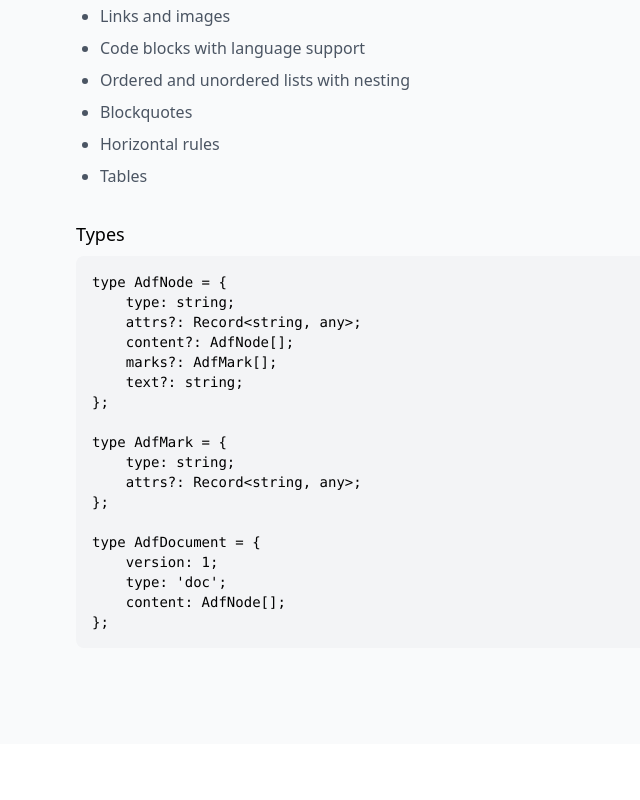
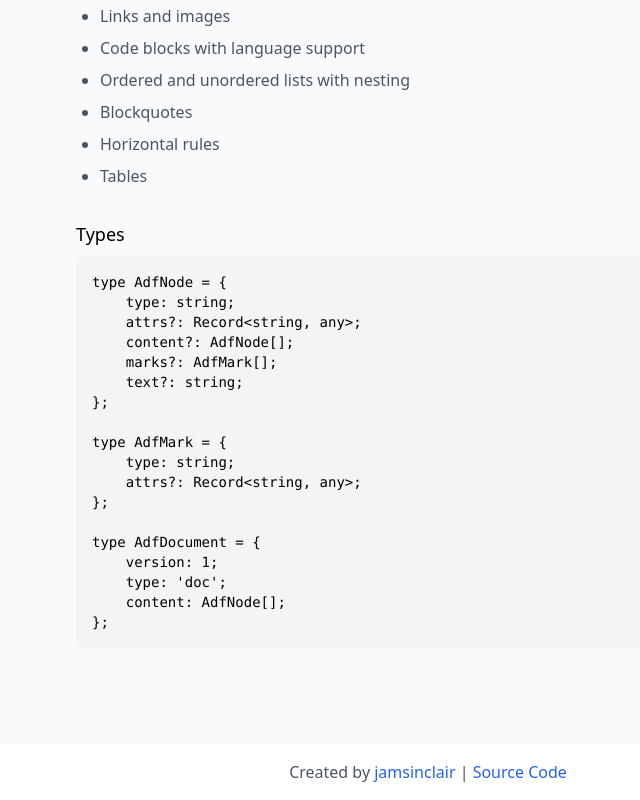
Before and after one commit to jamsinclair/marklassian, a React (Vite) app in the folder website/: page / in a window 1280 px wide. Shown: the part 981-1781 px from the top of the page, without its empty margins (212-852 px from the left). Before the commit the page ends 1725 px from the top, so only its background shows below. Built offline with nearby package versions, Linux system fonts and the light colour scheme; what react-intl-next would draw is missing.

Commit message:
chore: add footer

```diff
--- a/website/src/Layout.tsx
+++ b/website/src/Layout.tsx
@@ -47,6 +47,31 @@ function Layout() {
       <main className="max-w-7xl mx-auto px-4 py-6 sm:px-6 lg:px-8">
         <Outlet />
       </main>
+
+      <footer className="bg-white shadow-sm mt-auto py-4">
+        <div className="max-w-7xl mx-auto px-4 sm:px-6 lg:px-8 text-center text-gray-600">
+          <p>
+            Created by{" "}
+            <a
+              href="https://github.com/jamsinclair"
+              className="text-blue-600 hover:text-blue-800"
+              target="_blank"
+              rel="noopener noreferrer"
+            >
+              jamsinclair
+            </a>
+            {' | '}
+            <a
+              href="https://github.com/jamsinclair/marklassian"
+              className="text-blue-600 hover:text-blue-800"
+              target="_blank"
+              rel="noopener noreferrer"
+            >
+              Source Code
+            </a>
+          </p>
+        </div>
+      </footer>
     </div>
   );
 }
```
